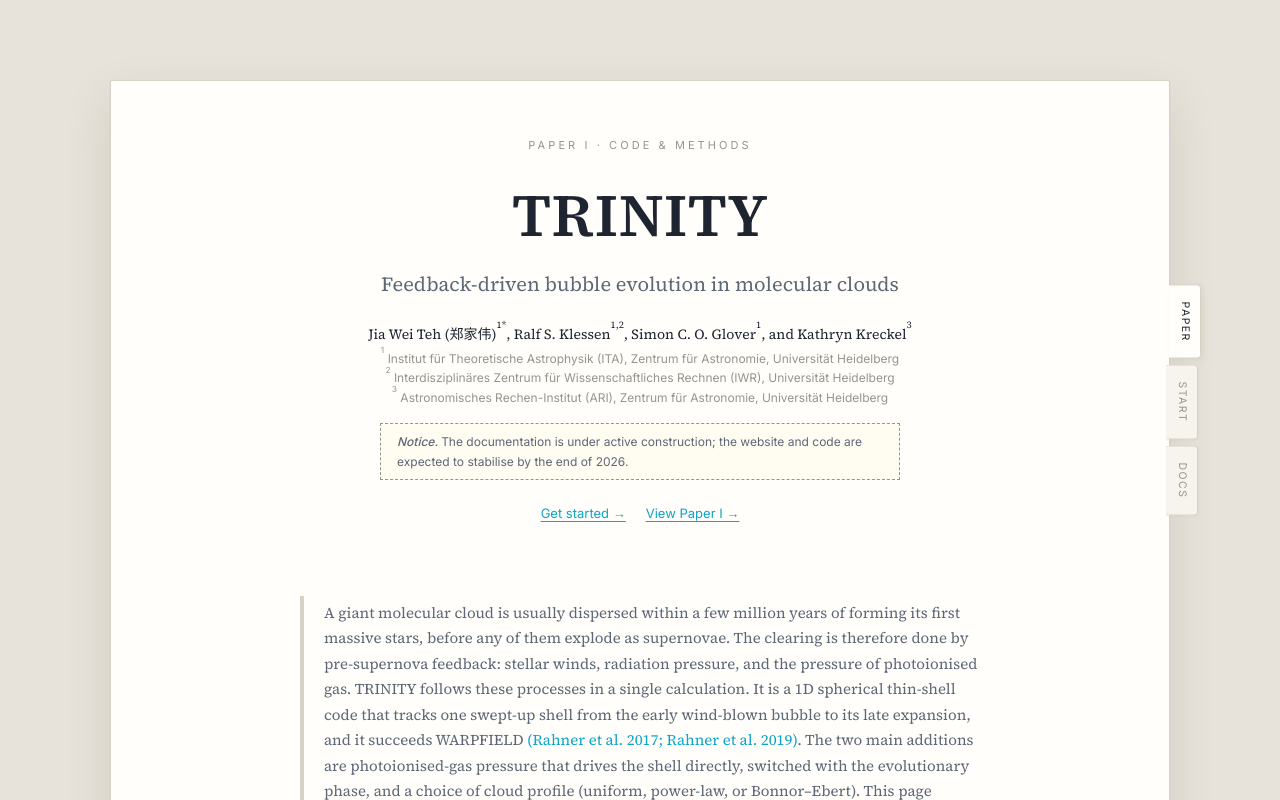
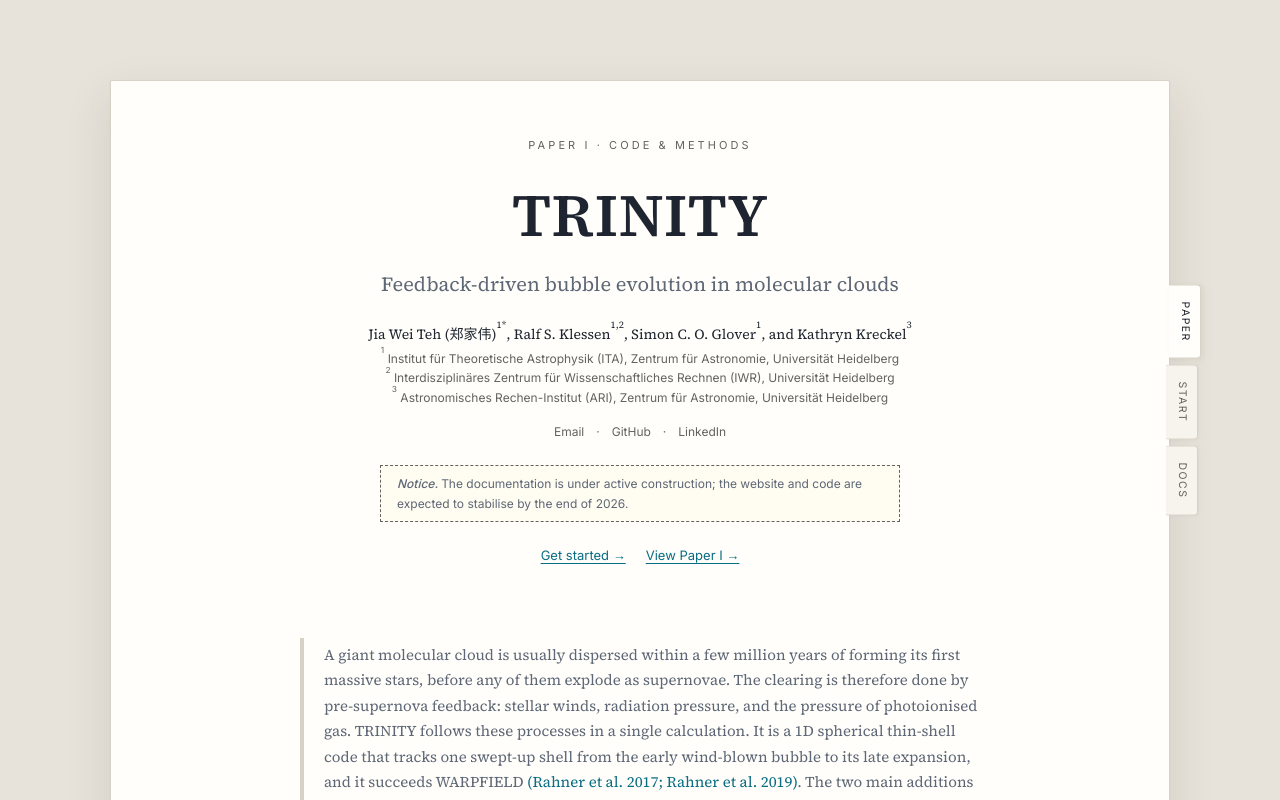
Before and after one commit to JiaWeiTeh/trinity-web, a React (Vite) app: page / in a window 1280 px wide. Shown: the top 800 px of the page. Built offline with nearby package versions, Linux system fonts and the light colour scheme.

Commit message:
added links to author

```diff
--- a/src/components/ContentSections.jsx
+++ b/src/components/ContentSections.jsx
@@ -645,8 +645,7 @@
     { tag: 'Paper I', title: 'Code & Methods', status: 'Teh et al. (2026), arXiv:2605.27517', href: 'https://arxiv.org/abs/2605.27517' },
   ]
 
-  /* Work by the same group on the physics TRINITY models, and the observational
-     counterpart to its escape-fraction prediction. */
+  /* Other studies that use TRINITY. */
   const related = [
     { tag: '2026', title: 'Neutral hydrogen around the Orion nebula',
       status: 'Soler et al., A&A 711, A85 — NeAtHood I',
@@ -654,9 +653,6 @@
     { tag: '2024', title: 'Massive star cluster formation',
       status: 'Polak et al., A&A 690, A94 — resolving feedback of individual stars',
       href: 'https://arxiv.org/abs/2312.06509' },
-    { tag: '2023', title: 'LyC escape fraction in NGC 628',
-      status: 'Teh et al., MNRAS 524, 1191 — LEGUS clusters with SIGNALS H II regions',
-      href: 'https://doi.org/10.1093/mnras/stad1780' },
   ]
 
   return (
@@ -671,12 +667,7 @@
           {papers.map((p, i) => <PaperRow key={i} {...p} />)}
         </div>
 
-        <GroupLabel>Related work</GroupLabel>
-        <p style={{ fontFamily: 'var(--font-display)' }}
-           className="text-[14px] text-ink-secondary leading-[1.6] mb-2">
-          Studies of the same processes from the same group, and the observational
-          counterpart to the escape fractions TRINITY predicts.
-        </p>
+        <GroupLabel>Work that also uses TRINITY to study bubbles</GroupLabel>
         <div>
           {related.map((p, i) => <PaperRow key={i} {...p} />)}
         </div>
--- a/src/components/Navbar.jsx
+++ b/src/components/Navbar.jsx
@@ -24,37 +24,54 @@
     onViewChange?.(key)
   }
 
+  // The fixed side tabs are hidden below 900px (see .paper-tabs in index.css),
+  // so on small screens the navbar is the only navigation and must be there from
+  // the start. On wide screens it still fades in once you have scrolled a little.
   useEffect(() => {
-    const handleScroll = () => {
-      setVisible(window.scrollY > window.innerHeight * 0.3)
+    const noSideTabs = window.matchMedia('(max-width: 900px)')
+
+    const update = () => {
+      setVisible(noSideTabs.matches || window.scrollY > window.innerHeight * 0.3)
     }
-    window.addEventListener('scroll', handleScroll, { passive: true })
-    handleScroll()
-    return () => window.removeEventListener('scroll', handleScroll)
+
+    window.addEventListener('scroll', update, { passive: true })
+    noSideTabs.addEventListener('change', update)
+    update()
+
+    return () => {
+      window.removeEventListener('scroll', update)
+      noSideTabs.removeEventListener('change', update)
+    }
   }, [])
+
+  const scrollBehavior = () =>
+    window.matchMedia?.('(prefers-reduced-motion: reduce)').matches ? 'auto' : 'smooth'
 
   const scrollTo = (e, href) => {
     e.preventDefault()
     setMenuOpen(false)
+    const behavior = scrollBehavior()
     if (href === '#top') {
       history.pushState(null, '', window.location.pathname + window.location.search)
-      window.scrollTo({ top: 0, behavior: 'smooth' })
+      window.scrollTo({ top: 0, behavior })
       return
     }
     history.pushState(null, '', href)
     const el = document.querySelector(href)
-    if (el) el.scrollIntoView({ behavior: 'smooth' })
+    if (el) el.scrollIntoView({ behavior })
   }
 
   useEffect(() => {
     const onPopState = () => {
+      const behavior = window.matchMedia?.('(prefers-reduced-motion: reduce)').matches
+        ? 'auto' : 'smooth'
       const hash = window.location.hash
       if (!hash) {
-        window.scrollTo({ top: 0, behavior: 'smooth' })
+        window.scrollTo({ top: 0, behavior })
         return
       }
       const el = document.querySelector(hash)
-      if (el) el.scrollIntoView({ behavior: 'smooth' })
+      if (el) el.scrollIntoView({ behavior })
     }
     window.addEventListener('popstate', onPopState)
     return () => window.removeEventListener('popstate', onPopState)
--- a/src/components/PaperTabs.jsx
+++ b/src/components/PaperTabs.jsx
@@ -6,16 +6,14 @@
 
 export default function PaperTabs({ activeView, onChange }) {
   return (
-    <div className="paper-tabs" role="tablist" aria-label="Document view">
+    <nav className="paper-tabs" aria-label="Document view">
       {TABS.map((t) => {
         const isActive = activeView === t.key
         return (
           <button
             key={t.key}
-            role="tab"
-            aria-selected={isActive}
-            aria-controls="paper-content"
-            tabIndex={isActive ? 0 : -1}
+            type="button"
+            aria-current={isActive ? 'page' : undefined}
             className={`paper-tab ${isActive ? 'is-active' : ''}`}
             onClick={() => onChange(t.key)}
           >
@@ -23,6 +21,6 @@
           </button>
         )
       })}
-    </div>
+    </nav>
   )
 }
--- a/src/components/TitleBlock.jsx
+++ b/src/components/TitleBlock.jsx
@@ -35,6 +35,25 @@
           <sup>3</sup> Astronomisches Rechen-Institut (ARI), Zentrum für Astronomie, Universität Heidelberg
         </p>
 
+        {/* Author links — quiet, in the manner of a paper's author line */}
+        <p style={{ fontFamily: 'var(--font-ui)' }}
+           className="text-[12px] text-ink-tertiary mb-6 flex justify-center gap-3">
+          <a href="mailto:jiaweiteh.astro@gmail.com"
+             className="hover:text-ink-primary transition-colors duration-150">
+            Email
+          </a>
+          <span aria-hidden="true">·</span>
+          <a href="https://github.com/JiaWeiTeh" target="_blank" rel="noopener noreferrer"
+             className="hover:text-ink-primary transition-colors duration-150">
+            GitHub
+          </a>
+          <span aria-hidden="true">·</span>
+          <a href="https://www.linkedin.com/in/jiaweiteh/" target="_blank" rel="noopener noreferrer"
+             className="hover:text-ink-primary transition-colors duration-150">
+            LinkedIn
+          </a>
+        </p>
+
         {/* Construction notice — intentionally feels like a taped-on note */}
         <div style={{ fontFamily: 'var(--font-ui)' }}
              className="inline-block border border-dashed border-ink-tertiary bg-amber-50/60 px-4 py-2 text-[12px] text-ink-secondary mb-6 max-w-[520px] text-left leading-relaxed">
--- a/src/index.css
+++ b/src/index.css
@@ -7,9 +7,9 @@
   --color-navy: #0D1B2A;
   --color-ink-primary: #1E2430;
   --color-ink-secondary: #5E6776;
-  --color-ink-tertiary: #97948C;
+  --color-ink-tertiary: #64625C;
   --color-ink-line: #2A3442;
-  --color-teal: #0EA5C8;
+  --color-teal: #096D84;
   --color-teal-wash: #E6F7FA;
   --color-border-card: #D8D2C6;
   --color-border-rule: #E7E1D7;
@@ -20,6 +20,22 @@
 html {
   overscroll-behavior: none;
   scroll-behavior: smooth;
+}
+
+/* Honour a reduced-motion preference. The JS scroll helper already checks this;
+   CSS smooth scrolling and the hover transitions have to be told separately. */
+@media (prefers-reduced-motion: reduce) {
+  html {
+    scroll-behavior: auto;
+  }
+  *,
+  *::before,
+  *::after {
+    animation-duration: 0.01ms !important;
+    animation-iteration-count: 1 !important;
+    transition-duration: 0.01ms !important;
+    scroll-behavior: auto !important;
+  }
 }
 
 body {
```
